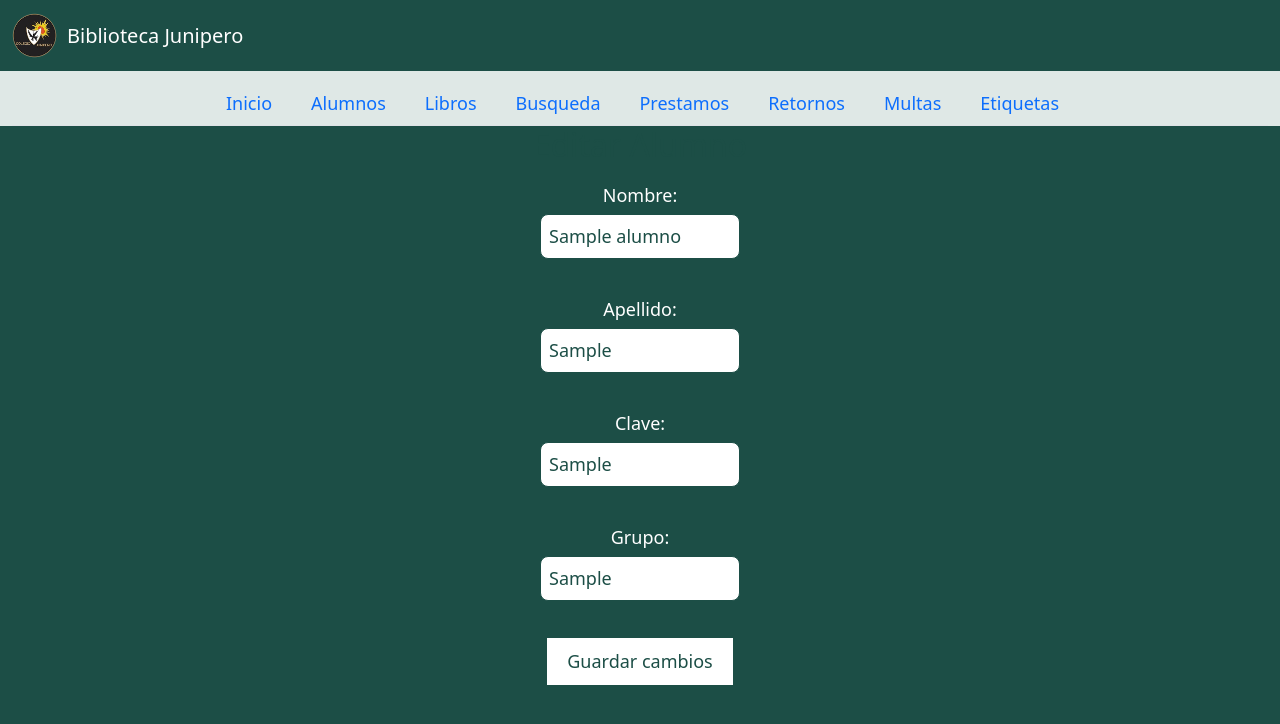
After one commit to Gabrielsalom08/progamabiblio, a Django app: page /alumno/editar/1/ in a window 1280 px wide. The commit adds this page. Shown: the top 724 px of the page. Run offline with Django 5.2, Linux system fonts and the light colour scheme; tables that the repository leaves empty hold one stand-in row (values such as "Sample post").

Commit message:
agrgado editar alumno y borrado de un alumno

```diff
--- /dev/null
+++ b/biblio_app/templates/editar_alumno.html
@@ -0,0 +1,62 @@
+<!DOCTYPE html>
+{% extends "index.html" %}
+{% load static %}
+
+{% block main_content %}
+<style>
+    body {
+        background-color: #1C4E46;
+        color: white;
+        text-align: center;
+        font-size: 18px;
+    }
+
+    h2 {
+        color: #1C4E46;
+    }
+
+    form {
+        display: flex;
+        flex-direction: column;
+        align-items: center;
+    }
+
+    label {
+        color: white;
+        margin-top: 10px;
+    }
+
+    input {
+        background-color: white;
+        color: #1C4E46;
+        border: 1px solid #1C4E46;
+        border-radius: 8px;
+        padding: 8px;
+        margin-top: 5px;
+        width: 200px;
+    }
+
+    button {
+        background-color: white;
+        color: #1C4E46;
+        padding: 10px 20px;
+        border: none;
+        cursor: pointer;
+        margin-top: 10px;
+    }
+</style>
+
+<h2>Editar Alumno</h2>
+<form method="post">
+    {% csrf_token %}
+    <label for="nombre">Nombre:</label>
+    <input type="text" name="nombre" value="{{ alumno.nombre }}"><br>
+    <label for="apellido">Apellido:</label>
+    <input type="text" name="apellido" value="{{ alumno.apellido }}"><br>
+    <label for="clave">Clave:</label>
+    <input type="text" name="clave" value="{{ alumno.clave }}"><br>
+    <label for="grupo">Grupo:</label>
+    <input type="text" name="grupo" value="{{ alumno.grupo }}"><br>
+    <button type="submit">Guardar cambios</button>
+</form>
+{% endblock %}
--- a/biblio_app/urls.py
+++ b/biblio_app/urls.py
@@ -29,5 +29,8 @@ urlpatterns = [
     path('etiqueta', etiquetas),
     path('alumno', alumno_pest),
     path('',include("django.contrib.auth.urls")),
-    path('alumno/agregar',agregar_alum)
+    path('alumno/agregar',agregar_alum),
+    path('alumno/<int:pk>/', alumno_detalle, name='alumno_detalle'),
+    path('alumno/editar/<int:pk>/', editar_alumno, name='editar_alumno'),
+    path('alumno/eliminar/<int:pk>/', eliminar_alumno, name='eliminar_alumno'),
 ]
--- a/biblio_app/views.py
+++ b/biblio_app/views.py
@@ -6,6 +6,7 @@ from django.contrib.auth import authenticate, login
 from django.contrib import messages
 from .models import *
 from django.db.models import Q
+from django.shortcuts import render, get_object_or_404
 #register your models here
 
 # Create your views here.
@@ -60,3 +61,42 @@ def agregar_alum(request):
                         grupo=request.POST['grupo'],)
     alumno_item.save()
     return redirect('/alumno')
+
+def alumno_detalle(request, pk):
+    # Usamos get_object_or_404 para obtener el objeto alumno o retornar un error 404 si no se encuentra
+    alumno_obj = get_object_or_404(alumno, pk=pk)
+
+    return render(request, 'alumno_detalle.html', {'alumno': alumno_obj})
+
+from django.shortcuts import render, get_object_or_404, redirect
+
+# ... tus funciones existentes ...
+
+def editar_alumno(request, pk):
+    # Usamos get_object_or_404 para obtener el objeto alumno o retornar un error 404 si no se encuentra
+    alumno_obj = get_object_or_404(alumno, pk=pk)
+
+    if request.method == 'POST':
+        # Procesa el formulario de edición aquí
+        alumno_obj.nombre = request.POST['nombre']
+        alumno_obj.apellido = request.POST['apellido']
+        alumno_obj.clave = request.POST['clave']
+        alumno_obj.grupo = request.POST['grupo']
+        alumno_obj.save()
+
+        # Después de guardar los cambios, redirige a la página de alumnos
+        return redirect('/alumno')
+
+    return render(request, 'editar_alumno.html', {'alumno': alumno_obj})
+
+def eliminar_alumno(request, pk):
+    alumno_obj = get_object_or_404(alumno, pk=pk)
+
+    if request.method == 'POST':
+        # Utiliza el método delete() en el queryset, no en la instancia del modelo
+        alumno.objects.filter(pk=pk).delete()
+
+        # Después de eliminar, redirige a la página de alumnos
+        return redirect('/alumno')
+
+    return render(request, 'eliminar_alumno.html', {'alumno': alumno_obj})
```
Also changed, not shown: biblio_app/templates/alumno_detalle.html (added, +37 -0 lines), biblio_app/templates/alumnos.html (+10 -5 lines), biblio_app/templates/eliminar_alumno.html (added, +40 -0 lines).
